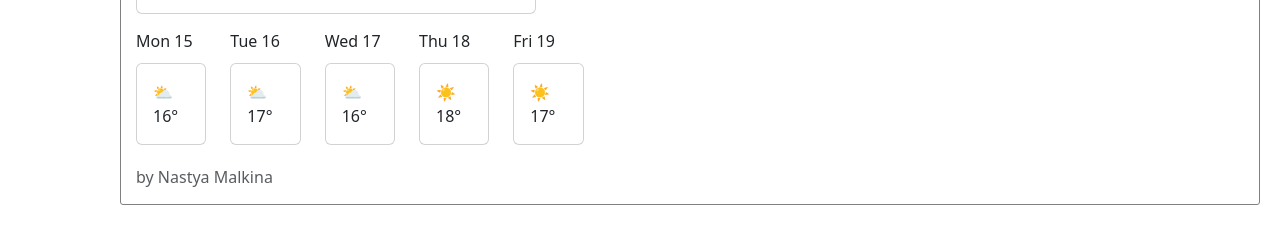
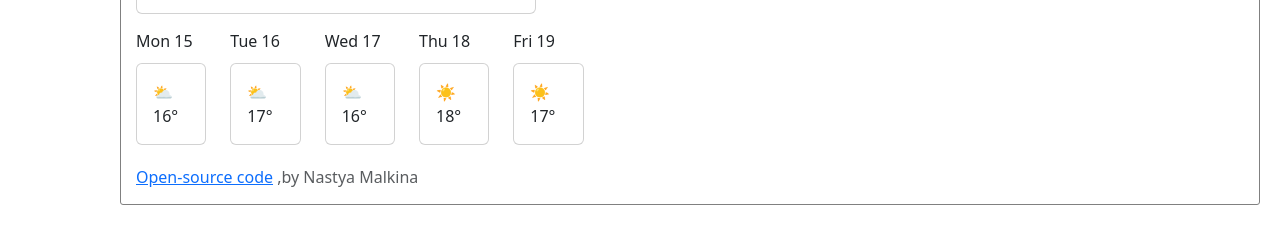
Before and after one commit to Stasy13/my-weather-progect, a plain HTML site: page index.html in a window 1280 px wide. Shown: the part 674-918 px from the top of the page. Drawn offline with nearby package versions, Linux system fonts and the light colour scheme.

Commit message:
added link for code

```diff
--- a/index.html
+++ b/index.html
@@ -127,7 +127,12 @@
           </div>
         </div>
       </div>
-      <footer class="text-muted">by Nastya Malkina</footer>
+      <footer class="text-muted">
+        <a href="https://github.com/Stasy13/my-weather-progect"
+          >Open-source code</a
+        >
+        ,by Nastya Malkina
+      </footer>
     </div>
 
     <script src="index.js"></script>
```
